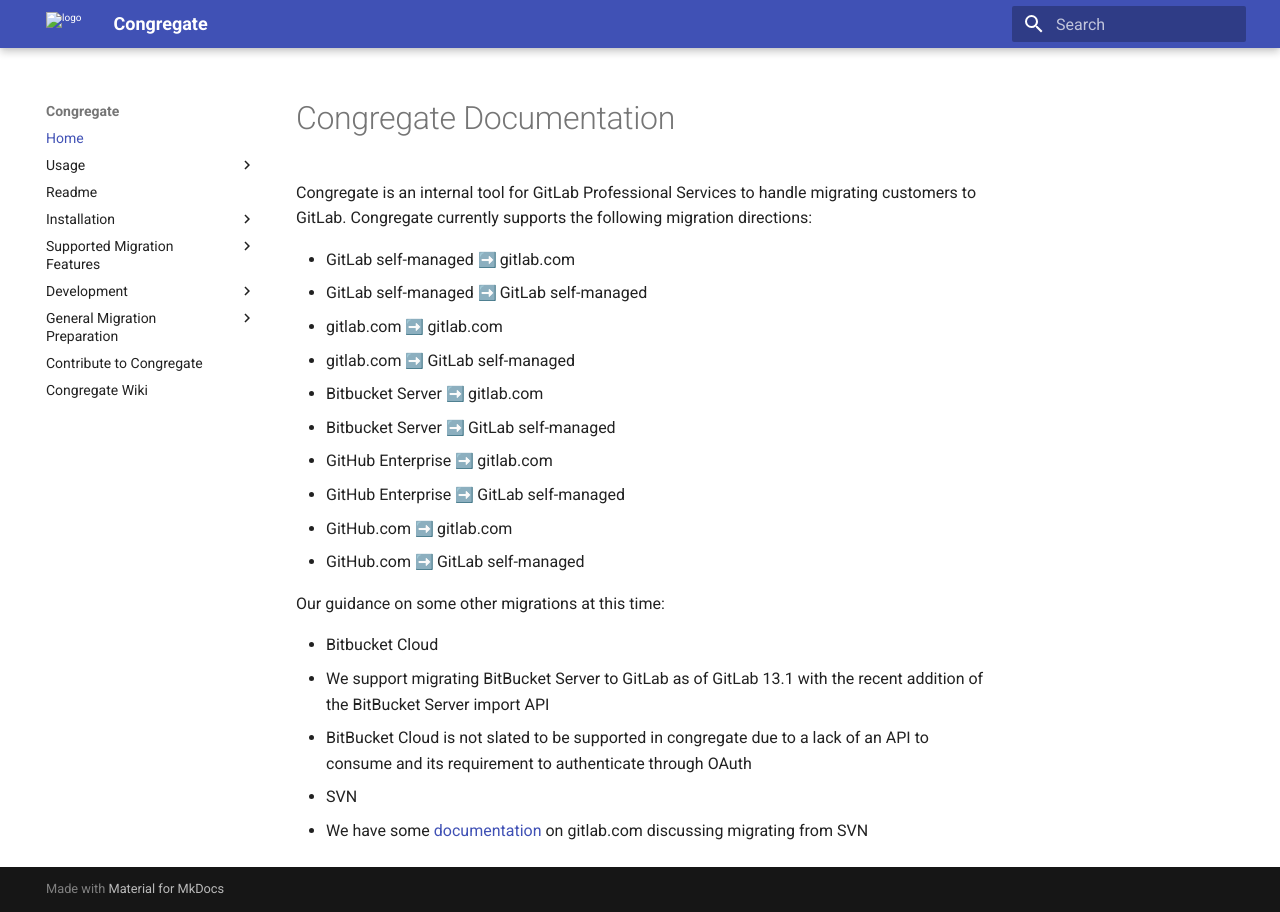
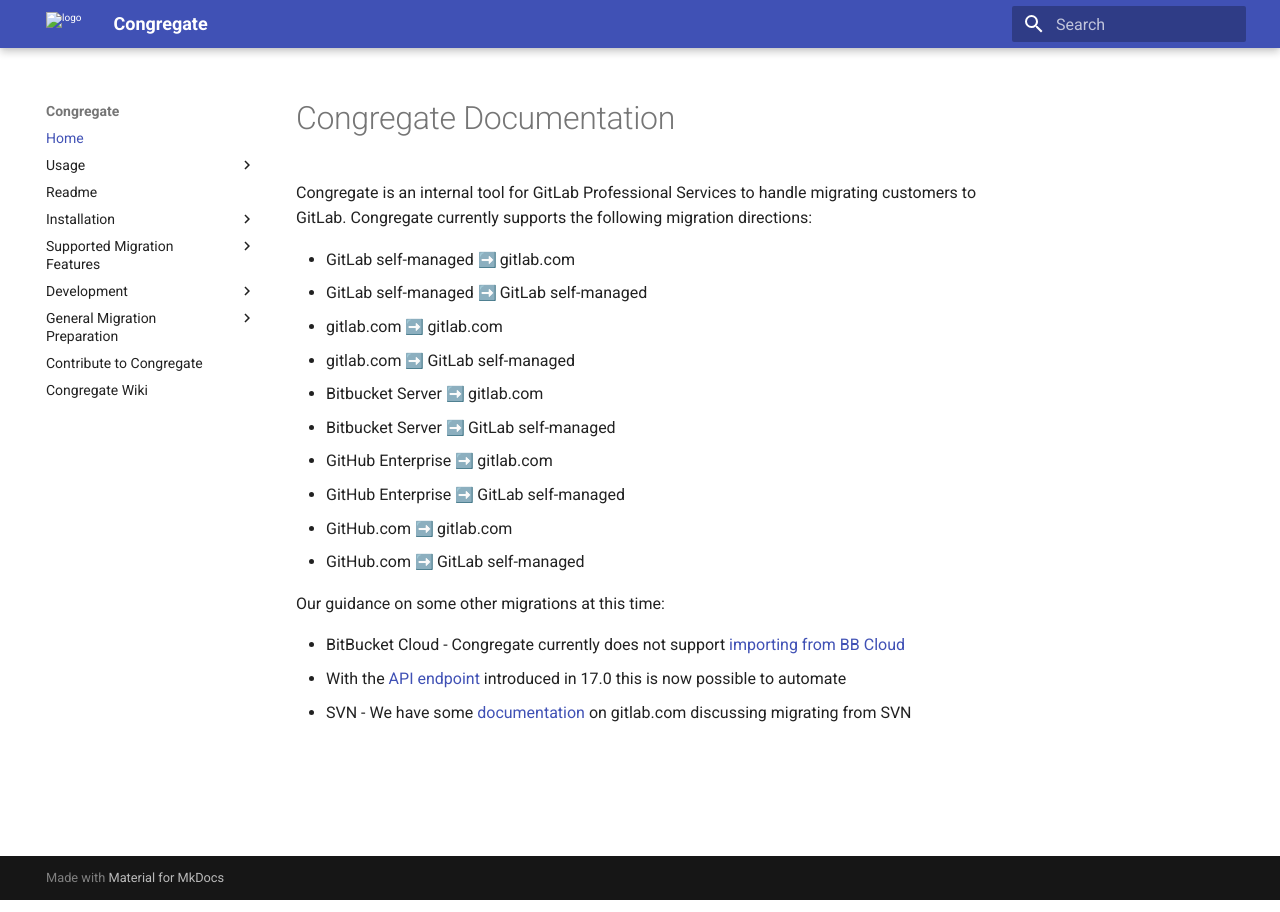
Before and after one commit to LINWEN607/congregate, an MkDocs documentation site: the page built from docs/index.md, in a window 1280 px wide. Built offline with MkDocs 1.6.1 and Material for MkDocs 9.7.7, drawn with Linux system fonts in a browser that asks for light colours; emoji names are drawn with the system emoji font.

Commit message:
Update BB docs

```diff
--- a/docs/index.md
+++ b/docs/index.md
@@ -15,8 +15,6 @@
 
 Our guidance on some other migrations at this time:
 
-* Bitbucket Cloud
-  * We support migrating BitBucket Server to GitLab as of GitLab 13.1 with the recent addition of the BitBucket Server import API
-  * BitBucket Cloud is not slated to be supported in congregate due to a lack of an API to consume and its requirement to authenticate through OAuth
-* SVN
-  * We have some [documentation](https://docs.gitlab.com/ee/user/project/import/svn.html) on gitlab.com discussing migrating from SVN
+* BitBucket Cloud - Congregate currently does not support [importing from BB Cloud](https://docs.gitlab.com/ee/user/project/import/bitbucket.html)
+  * With the [API endpoint](https://docs.gitlab.com/ee/api/import.html#import-repository-from-bitbucket-cloud) introduced in 17.0 this is now possible to automate
+* SVN - We have some [documentation](https://docs.gitlab.com/ee/user/project/import/svn.html) on gitlab.com discussing migrating from SVN
```
Also changed, not shown: customer/bitbucket-migration-features-matrix.md (+18 -16 lines), docs/roadmap.md (+0 -2 lines).
